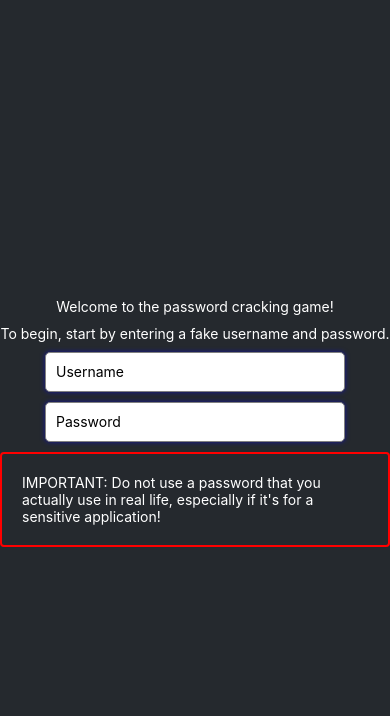
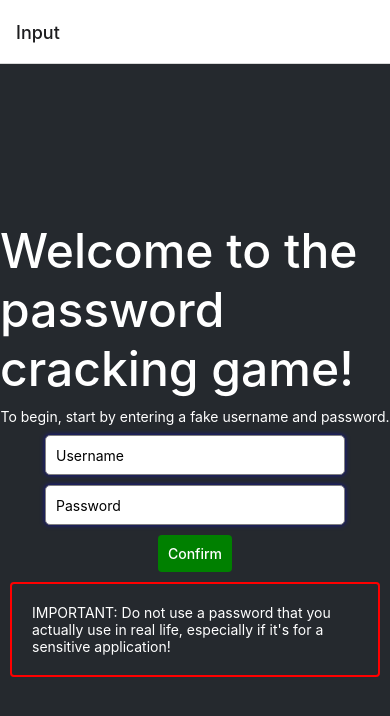
Before and after one commit to axu-1/hacknc2023, a React Native app in the folder hacknc2023-app/: screen / in a window 390 px wide. Shown: the top 716 px of the page. Built offline with nearby package versions, Linux system fonts and the light colour scheme.

Commit message:
Added navigation implementation

```diff
--- a/hacknc2023-app/App.js
+++ b/hacknc2023-app/App.js
@@ -1,48 +1,114 @@
 import React, { useState } from 'react';
 import { StatusBar } from 'expo-status-bar';
-import { StyleSheet, Text, TextInput, View } from 'react-native';
+import { Button, StyleSheet, Text, TextInput, View } from 'react-native';
 import { useNavigation } from '@react-navigation/native';
+import { NavigationContainer } from '@react-navigation/native';
+import { createNativeStackNavigator } from '@react-navigation/native-stack';
+import { Picker } from '@react-native-picker/picker';
+import { useRoute } from '@react-navigation/native';
+import { TouchableOpacity } from 'react-native';
+
+const Stack = createNativeStackNavigator();
 
 export default function App() {
+
+  return (
+    <NavigationContainer>
+      <Stack.Navigator initialRouteName="Input">
+        <Stack.Screen name="Input" component={InputScreen}/>
+        <Stack.Screen name="Hash" component={HashScreen}/>
+      </Stack.Navigator>
+    </NavigationContainer>
+  );
+}
+
+//SCREENS GO HERE UNTIL YOU CAN FIGURE OUT INTER FILE NAVIGATION
+
+function InputScreen({ navigation }) {
 
   const [username, setUsername] = useState('');
   const [password, setPassword] = useState('');
 
   return (
-    <View style={styles.container}>
-      <Text style ={{color: '#fff', marginBottom: 10}} >Welcome to the password cracking game!</Text>
+    <View style={InputScreenStyles.container}>
+      <Text style ={InputScreenStyles.titleText} >Welcome to the password cracking game!</Text>
       <Text style ={{color: '#fff', marginBottom: 10}} >To begin, start by entering a fake username and password.</Text>
       <StatusBar style="auto" />
       <TextInput
-        style={TextBoxStyles.input}
+        style={InputScreenStyles.inputBox}
         placeholder="Username"
         value={username}
         onChangeText={text => setUsername(text)}
       />
       <TextInput
-        style={TextBoxStyles.input}
+        style={InputScreenStyles.inputBox}
         placeholder="Password"
         secureTextEntry
         value={password}
         onChangeText={text => setPassword(text)}
       />
-      <View style={styles.bottomContainer}>
-        <View style={styles.border}>
-          <Text style={styles.bottomText}>IMPORTANT: Do not use a password that you actually use in real life, especially if it's for a sensitive application!</Text>
+      <TouchableOpacity
+        style={{backgroundColor: 'green', borderRadius: 4, }}
+        onPress={() => navigation.navigate('Hash', { username, password })}
+      >
+        <Text style={{color: 'white', padding: 10, fontWeight: 500 }}>Confirm</Text>
+      </TouchableOpacity>
+
+      <View style={InputScreenStyles.bottomContainer}>
+        <View style={InputScreenStyles.border}>
+          <Text style={InputScreenStyles.bottomText}>IMPORTANT: Do not use a password that you actually use in real life, especially if it's for a sensitive application!</Text>
         </View>
       </View>
     </View>
   );
 }
 
+function HashScreen(){
+
+  const route = useRoute();
+  const { username, password } = route.params;
+  const [selectedHashType, setHashType] = useState();
+
+
+  return (
+    <View style={HashScreenStyles.container}>
+      <View style={HashScreenStyles.leftContainer}>
+        <View style={HashScreenStyles.header}>
+          <Text style={HashScreenStyles.headerText}> Uh stuff</Text>
+        </View>
+        <Picker
+          style={ HashScreenStyles.picker }
+          selectedValue={ selectedHashType }
+          onValueChange={(itemValue, itemIndex) =>
+            setHashType(itemValue)
+          }>
+          <Picker.Item label="Hash1" value="hash1" />
+          <Picker.Item label="Hash2" value="hash2" />
+        </Picker>
+      </View>
+      <View style={HashScreenStyles.rightContainer}>
+        <Text style={HashScreenStyles.passwordText}>Password: {'\n'+ password} </Text>
+      </View>
+    </View>
+  );
+}
+
 //STYLES GO HERE UNTIL YOU CAN FIGURE OUT INTER FILE NAVIGATION
-const styles = StyleSheet.create({
+const InputScreenStyles = StyleSheet.create({
   container: {
     flex: 1,
     backgroundColor: '#25292e',
     alignItems: 'center',
     justifyContent: 'center',
   },
+
+  titleText: {
+    color: '#fff',
+    fontSize: 48,
+    fontWeight: 500,
+    marginBottom: 10,
+  },
+
   bottomContainer: {
     //flex: 1,
     backgroundColor: '#25292e',
@@ -51,22 +117,21 @@ const styles = StyleSheet.create({
     borderRadius: 4,
     justifyContent: 'flex-end',
     alignItems: 'center',
+    margin: 10
   },
   bottomText: {
     color: 'white',
     padding: 20
   },
-});
 
-const TextBoxStyles = StyleSheet.create({
-  container: {
-    backgroundColor: '#fff',
+  inputContainer: {
+    color: '#fff',
     flex: 1,
     justifyContent: 'center',
     alignItems: 'center',
     padding: 20,
   },
-  input: {
+  inputBox: {
     backgroundColor: '#fff',
     width: 300,
     height: 40,
@@ -83,4 +148,55 @@ const TextBoxStyles = StyleSheet.create({
       height: 0,
     },
   },
+
 });
+
+
+const HashScreenStyles = StyleSheet.create({
+  container: {
+    flex: 1,
+    flexDirection: 'row',
+    backgroundColor: '#25292e',
+  },
+  leftContainer: {
+    margin: 24,
+    marginRight: 12,
+    borderRadius: 8,
+    flex: 1,
+    justifyContent: 'center',
+    alignItems: 'center',
+    backgroundColor: 'white',
+  },
+  rightContainer: {
+    borderRadius: 8,
+    margin: 24,
+    marginLeft: 12,
+    flex: 1,
+    justifyContent: 'center',
+    alignItems: 'center',
+    backgroundColor: 'white',
+  },
+
+  header: {
+    flex: 1,
+    alignSelf: 'stretch',
+    margin: 4,
+    backgroundColor: '#25292e',
+    borderRadius: 8,
+    justifyContent: 'center',
+  },
+
+  headerText: {
+    fontSize: 24,
+    color: 'white',
+    textAlign: 'center',
+    fontWeight: 600,
+  },
+  passwordText: {
+    fontSize: 20,
+    textAlign: 'center'
+  },
+  picker: {
+    flex: 8,
+  }
+});
--- a/hacknc2023-app/package.json
+++ b/hacknc2023-app/package.json
@@ -10,15 +10,17 @@
   },
   "dependencies": {
     "@expo/webpack-config": "^19.0.0",
+    "@react-native-picker/picker": "2.4.10",
     "@react-navigation/native": "^6.1.9",
+    "@react-navigation/native-stack": "^6.9.16",
     "expo": "~49.0.15",
     "expo-status-bar": "~1.6.0",
     "react": "18.2.0",
     "react-dom": "18.2.0",
     "react-native": "0.72.6",
-    "react-native-web": "~0.19.6",
+    "react-native-safe-area-context": "4.6.3",
     "react-native-screens": "~3.22.0",
-    "react-native-safe-area-context": "4.6.3"
+    "react-native-web": "~0.19.6"
   },
   "devDependencies": {
     "@babel/core": "^7.20.0"
```
Also changed, not shown: 1 other file (tests, documents, lock files or other folders).
